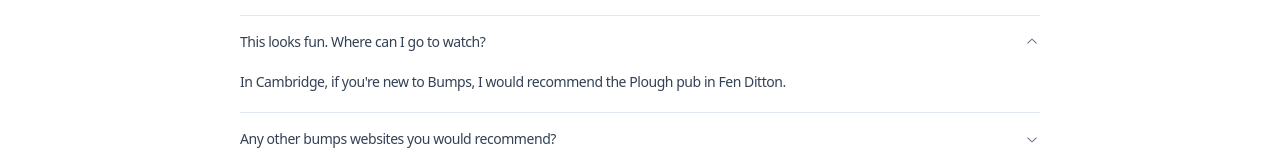
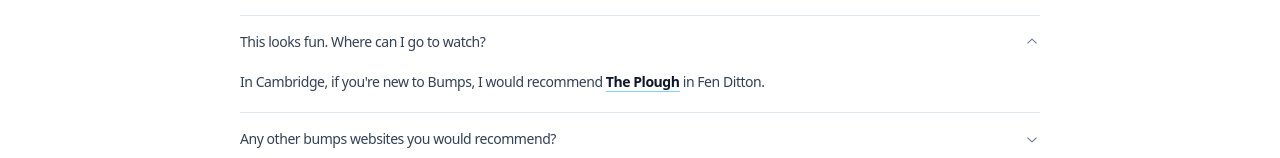
Before and after one commit to johnwalley/bumps-v2, a Next.js app: page /about in a window 1280 px wide. Both pictures are taken after a click on the button "This looks fun. Where can I go to watch?". Shown: the part 2496-2654 px from the top of the page. Built offline with nearby package versions, Linux system fonts and the light colour scheme.

Commit message:
feat: Improve recommendation in About page for new Bumps users

```diff
--- a/src/app/about/page.tsx
+++ b/src/app/about/page.tsx
@@ -134,8 +134,8 @@ export default function About() {
                 </AccordionTrigger>
                 <AccordionContent>
                   <p className="leading-7 [&:not(:first-child)]:mt-6">
-                    In Cambridge, if you&apos;re new to Bumps, I would recommend
-                    the Plough pub in Fen Ditton.
+                    In Cambridge, if you&apos;re new to Bumps, I would recommend{" "}
+                    <a href="https://www.theploughfenditton.co.uk/">The Plough</a> in Fen Ditton.
                   </p>
                 </AccordionContent>
               </AccordionItem>
--- a/src/app/globals.css
+++ b/src/app/globals.css
@@ -1,6 +1,13 @@
 @tailwind base;
 @tailwind components;
 @tailwind utilities;
+
+p a {
+  color: #0f172a;
+  text-decoration: none;
+  font-weight: 600;
+  border-bottom: 1px solid #7dd3fc;
+}
 
 @layer base {
   :root {
```
